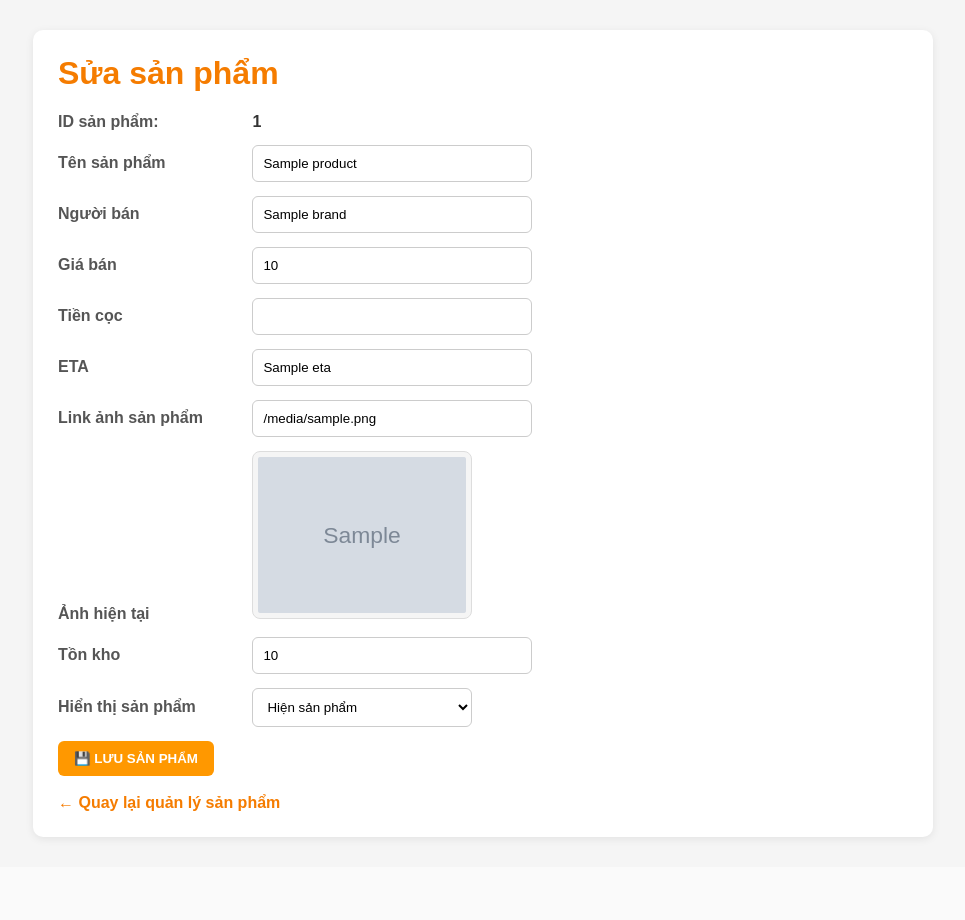
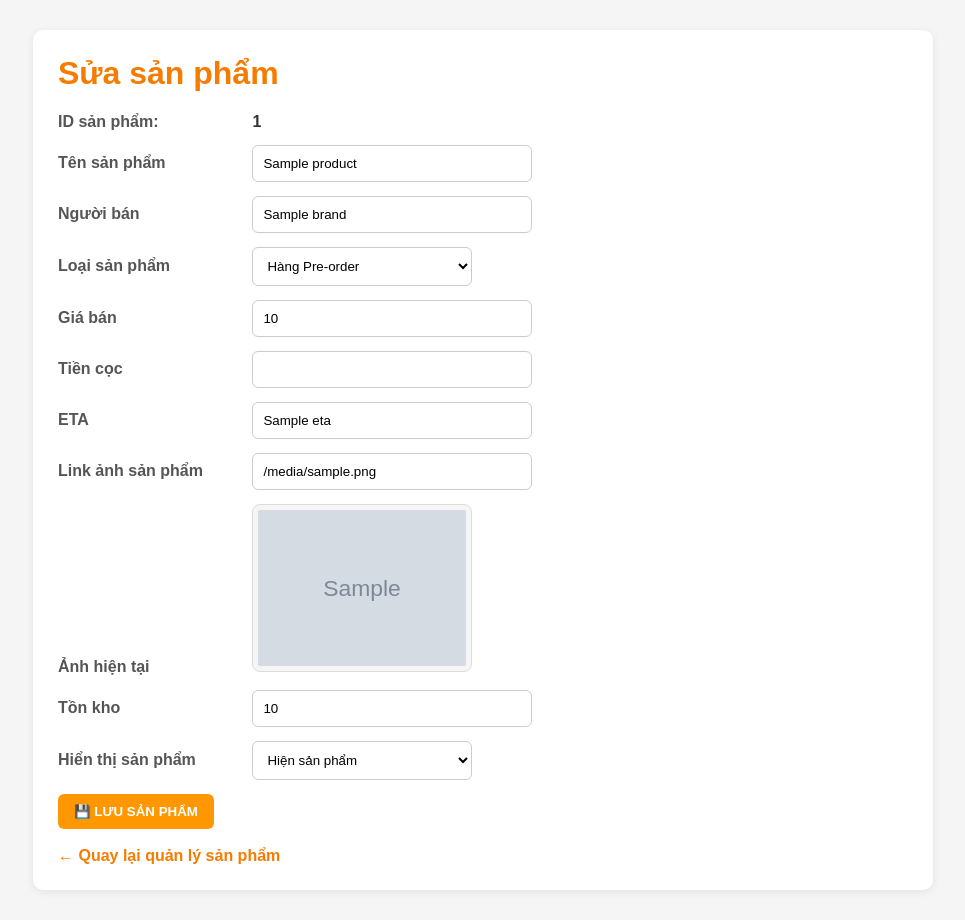
Before and after one commit to 20020899-debug/TGMODEL-SHOP-, a Flask app: page /admin/products/1/edit in a window 1280 px wide. Shown: the whole page, without its empty margins (157-1122 px from the left). Before the commit the page ends 840 px from the top, so only its background shows below. Run offline with Flask 3, Linux system fonts and the light colour scheme; the visitor is signed in with stand-in values (Sample User, id 1); grey boxes marked "Sample" are stand-in pictures; a database or web service that is not in the repository returns one stand-in record (values such as "Sample title"); some libraries are stand-ins or nearby versions.

Commit message:
Update admin_product_edit.html

```diff
--- a/TG-Model-Preorder/templates/admin_product_edit.html
+++ b/TG-Model-Preorder/templates/admin_product_edit.html
@@ -28,18 +28,10 @@
 <div class="container container-small">
 
 
-    <!-- =================================================
-         TIÊU ĐỀ
-         ================================================= -->
-
     <h1 class="page-title">
         Sửa sản phẩm
     </h1>
 
-
-    <!-- =================================================
-         ID
-         ================================================= -->
 
     <div class="form-row">
 
@@ -54,19 +46,11 @@
     </div>
 
 
-    <!-- =================================================
-         FORM
-         ================================================= -->
-
     <form
         method="POST"
         action="/admin/products/{{ product['id'] }}/edit"
     >
 
-
-        <!-- =============================================
-             TÊN
-             ============================================= -->
 
         <div class="form-row">
 
@@ -85,10 +69,6 @@
         </div>
 
 
-        <!-- =============================================
-             Người bán
-             ============================================= -->
-
         <div class="form-row">
 
             <label class="form-label">
@@ -105,9 +85,40 @@
         </div>
 
 
-        <!-- =============================================
-             GIÁ
-             ============================================= -->
+        <!-- =================================================
+             LOẠI SẢN PHẨM
+             ================================================= -->
+
+        <div class="form-row">
+
+            <label class="form-label">
+                Loại sản phẩm
+            </label>
+
+            <select
+                name="product_type"
+                class="form-control"
+                required
+            >
+
+                <option
+                    value="preorder"
+                    {% if product["product_type"] == "preorder" %}selected{% endif %}
+                >
+                    Hàng Pre-order
+                </option>
+
+                <option
+                    value="instock"
+                    {% if product["product_type"] == "instock" %}selected{% endif %}
+                >
+                    Hàng sẵn
+                </option>
+
+            </select>
+
+        </div>
+
 
         <div class="form-row">
 
@@ -127,10 +138,6 @@
         </div>
 
 
-        <!-- =============================================
-             CỌC
-             ============================================= -->
-
         <div class="form-row">
 
             <label class="form-label">
@@ -149,10 +156,6 @@
         </div>
 
 
-        <!-- =============================================
-             ETA
-             ============================================= -->
-
         <div class="form-row">
 
             <label class="form-label">
@@ -169,10 +172,6 @@
 
         </div>
 
-
-        <!-- =============================================
-             LINK ẢNH
-             ============================================= -->
 
         <div class="form-row">
 
@@ -191,10 +190,6 @@
 
         </div>
 
-
-        <!-- =============================================
-             PREVIEW ẢNH
-             ============================================= -->
 
         <div class="form-row">
 
@@ -221,9 +216,7 @@
                     class="product-preview product-preview-hidden"
                 >
 
-                <span
-                    id="no-image-message"
-                >
+                <span id="no-image-message">
                     Chưa có ảnh
                 </span>
 
@@ -231,10 +224,6 @@
 
         </div>
 
-
-        <!-- =============================================
-             STOCK
-             ============================================= -->
 
         <div class="form-row">
 
@@ -253,10 +242,6 @@
 
         </div>
 
-
-        <!-- =============================================
-             HIỂN THỊ
-             ============================================= -->
 
         <div class="form-row">
 
@@ -288,10 +273,6 @@
         </div>
 
 
-        <!-- =============================================
-             LƯU
-             ============================================= -->
-
         <button
             type="submit"
             class="btn btn-orange"
@@ -317,10 +298,6 @@
 </div>
 
 
-<!-- =====================================================
-     PREVIEW ẢNH KHI ĐỔI URL
-     ===================================================== -->
-
 <script>
 
 const imageUrlInput =
@@ -328,12 +305,10 @@ const imageUrlInput =
         "image-url"
     );
 
-
 const imagePreview =
     document.getElementById(
         "image-preview"
     );
-
 
 const noImageMessage =
     document.getElementById(
@@ -348,17 +323,14 @@ imageUrlInput.addEventListener(
         const url =
             this.value.trim();
 
-
         if (url) {
 
             imagePreview.src =
                 url;
 
-
             imagePreview.classList.remove(
                 "product-preview-hidden"
             );
-
 
             if (noImageMessage) {
 
@@ -372,11 +344,9 @@ imageUrlInput.addEventListener(
             imagePreview.src =
                 "";
 
-
             imagePreview.classList.add(
                 "product-preview-hidden"
             );
-
 
             if (noImageMessage) {
 
```
